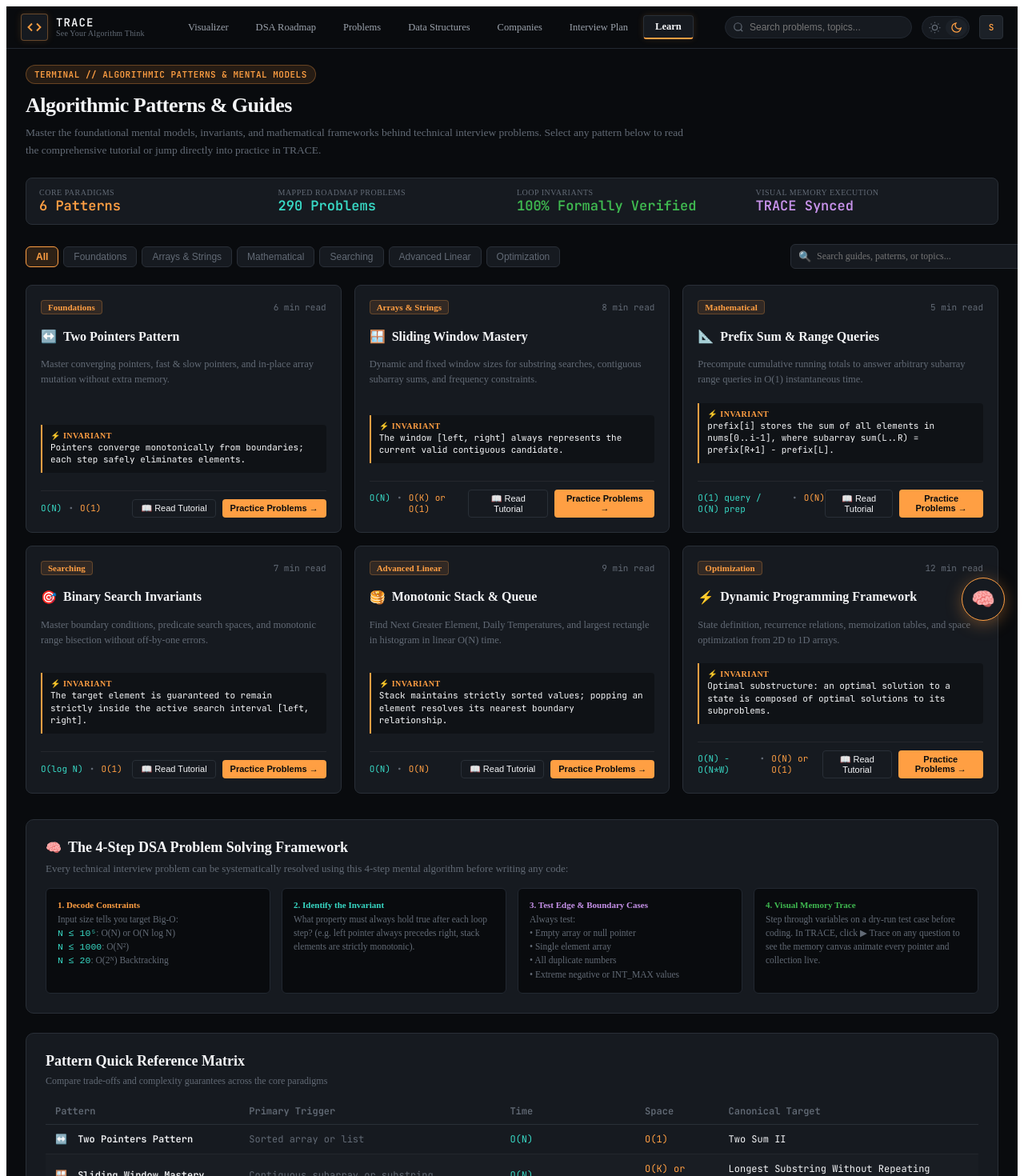
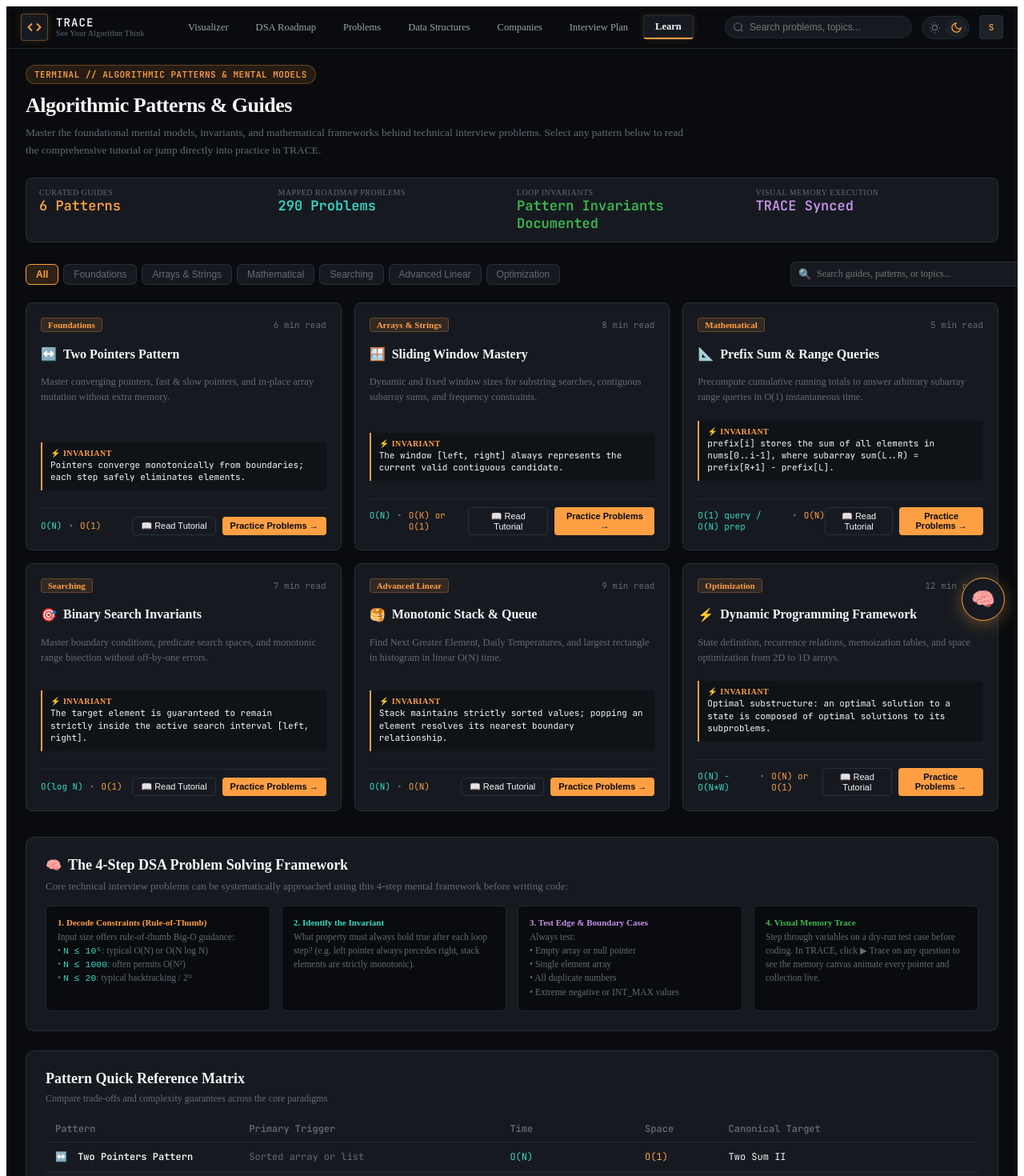
Before and after one commit to PrathviSahu/TRACE, a React (Vite) app: page /learn in a window 1280 px wide. Shown: the top 1470 px of the page at 80% size. Built offline with nearby package versions, Linux system fonts and the light colour scheme.

Commit message:
fix(claims): correct invariant documentation claims, dynamic problem count, and template execution wording

```diff
--- a/src/pages/LearnPage.jsx
+++ b/src/pages/LearnPage.jsx
@@ -1,5 +1,6 @@
 import { useState } from 'react';
 import { useNavigate } from 'react-router-dom';
+import { ALL_PROBLEMS } from '../data/roadmapProblems.js';
 
 export const GUIDES = [
   {
@@ -281,16 +282,16 @@
       {/* ── Telemetry Stats Strip ─────────────────────────────── */}
       <div style={{ display: 'grid', gridTemplateColumns: 'repeat(auto-fit, minmax(180px, 1fr))', gap: 12, marginBottom: 24, padding: '12px 16px', background: 'var(--bg-surface, #161b22)', border: '1px solid var(--border-card, #21262d)', borderRadius: 8 }}>
         <div>
-          <div style={{ fontSize: 10, color: 'var(--txt-dim, #8B949E)', textTransform: 'uppercase', letterSpacing: '0.5px' }}>Core Paradigms</div>
-          <div style={{ fontSize: 17, fontWeight: 700, color: 'var(--accent-amber, #FF9F43)', fontFamily: 'var(--font-mono)' }}>6 Patterns</div>
+          <div style={{ fontSize: 10, color: 'var(--txt-dim, #8B949E)', textTransform: 'uppercase', letterSpacing: '0.5px' }}>Curated Guides</div>
+          <div style={{ fontSize: 17, fontWeight: 700, color: 'var(--accent-amber, #FF9F43)', fontFamily: 'var(--font-mono)' }}>{GUIDES.length} Patterns</div>
         </div>
         <div>
           <div style={{ fontSize: 10, color: 'var(--txt-dim, #8B949E)', textTransform: 'uppercase', letterSpacing: '0.5px' }}>Mapped Roadmap Problems</div>
-          <div style={{ fontSize: 17, fontWeight: 700, color: 'var(--accent-cyan, #38D9C5)', fontFamily: 'var(--font-mono)' }}>290 Problems</div>
+          <div style={{ fontSize: 17, fontWeight: 700, color: 'var(--accent-cyan, #38D9C5)', fontFamily: 'var(--font-mono)' }}>{ALL_PROBLEMS.length} Problems</div>
         </div>
         <div>
           <div style={{ fontSize: 10, color: 'var(--txt-dim, #8B949E)', textTransform: 'uppercase', letterSpacing: '0.5px' }}>Loop Invariants</div>
-          <div style={{ fontSize: 17, fontWeight: 700, color: '#3fb950', fontFamily: 'var(--font-mono)' }}>100% Formally Verified</div>
+          <div style={{ fontSize: 17, fontWeight: 700, color: '#3fb950', fontFamily: 'var(--font-mono)' }}>Pattern Invariants Documented</div>
         </div>
         <div>
           <div style={{ fontSize: 10, color: 'var(--txt-dim, #8B949E)', textTransform: 'uppercase', letterSpacing: '0.5px' }}>Visual Memory Execution</div>
@@ -600,19 +601,19 @@
           </h2>
         </div>
         <p style={{ margin: '0 0 16px 0', fontSize: 13, color: 'var(--txt-dim, #8B949E)', maxWidth: 800 }}>
-          Every technical interview problem can be systematically resolved using this 4-step mental algorithm before writing any code:
+          Core technical interview problems can be systematically approached using this 4-step mental framework before writing code:
         </p>
 
         <div style={{ display: 'grid', gridTemplateColumns: 'repeat(auto-fit, minmax(240px, 1fr))', gap: 14 }}>
           <div style={{ padding: 14, background: 'var(--bg-darkest, #090B0E)', border: '1px solid var(--border-subtle, #21262D)', borderRadius: 6 }}>
             <div style={{ fontSize: 11, fontWeight: 700, color: 'var(--accent-amber, #FF9F43)', marginBottom: 4 }}>
-              1. Decode Constraints
+              1. Decode Constraints (Rule-of-Thumb)
             </div>
             <p style={{ margin: 0, fontSize: 11.5, color: 'var(--txt-dim, #8B949E)', lineHeight: 1.5 }}>
-              Input size tells you target Big-O: <br />
-              <code style={{ color: 'var(--accent-cyan)' }}>N ≤ 10⁵</code>: O(N) or O(N log N)<br />
-              <code style={{ color: 'var(--accent-cyan)' }}>N ≤ 1000</code>: O(N²)<br />
-              <code style={{ color: 'var(--accent-cyan)' }}>N ≤ 20</code>: O(2ᴺ) Backtracking
+              Input size offers rule-of-thumb Big-O guidance: <br />
+              • <code style={{ color: 'var(--accent-cyan)' }}>N ≤ 10⁵</code>: typical O(N) or O(N log N)<br />
+              • <code style={{ color: 'var(--accent-cyan)' }}>N ≤ 1000</code>: often permits O(N²)<br />
+              • <code style={{ color: 'var(--accent-cyan)' }}>N ≤ 20</code>: typical backtracking / 2ᴺ
             </p>
           </div>
 
--- a/src/pages/ProblemsPage.jsx
+++ b/src/pages/ProblemsPage.jsx
@@ -211,7 +211,7 @@
           <div className="stat-progress">
             <div className="stat-fill" style={{ width: "100%", background: "var(--accent-cyan, #38D9C5)" }} />
           </div>
-          <div style={{ fontSize: 10, color: "var(--txt3)", marginTop: 2 }}>100% verified & runnable in TRACE</div>
+          <div style={{ fontSize: 10, color: "var(--txt3)", marginTop: 2 }}>{stats.total}/{stats.total} templates execute with TRACE</div>
         </div>
       </div>
 
```
